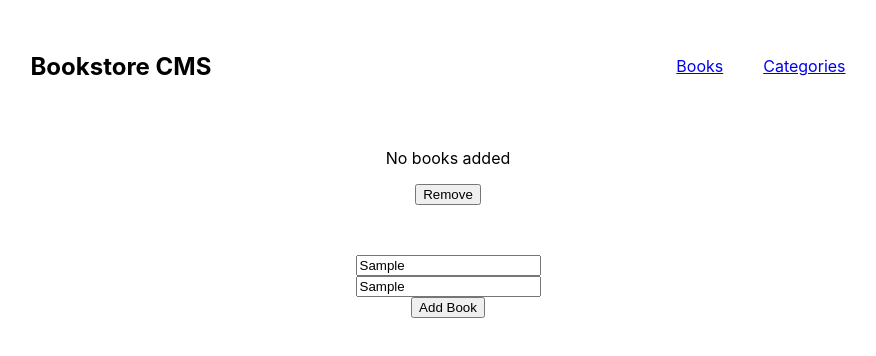
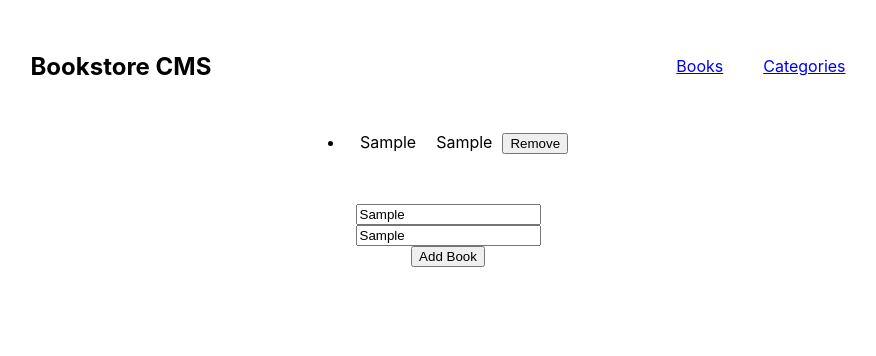
Before and after one commit to cwaku/bookstore, a React (Create React App) app: page / in a window 1280 px wide. Both pictures are taken after typing "Sample", "Sample" into the empty fields and a click on the button "Add Book". Shown: the top 356 px of the page, without its empty margins (192-1068 px from the left). Built offline with nearby package versions, Linux system fonts and the light colour scheme.

Commit message:
Add logic to remove and add book

```diff
--- a/package.json
+++ b/package.json
@@ -13,6 +13,7 @@
     "react-scripts": "5.0.0",
     "redux": "^4.1.2",
     "redux-logger": "^3.0.6",
+    "uuid": "^8.3.2",
     "web-vitals": "^2.1.4"
   },
   "scripts": {
--- a/src/components/Book.js
+++ b/src/components/Book.js
@@ -1,15 +1,45 @@
-export default function Books() {
+import { useDispatch } from 'react-redux';
+import { v4 as uuidv4 } from 'uuid';
+import { useState } from 'react';
+import { addBook, removeBook } from '../redux/books/books';
+import BooksList from './BookList';
+
+const Books = function ShowBooks() {
+  const dispatch = useDispatch();
+  const [title, setTitle] = useState('');
+  const [author, setAuthor] = useState('');
+
+  const submitBookToStore = () => {
+    if (title === '' || author === '') {
+      return;
+    }
+
+    const newBook = {
+      id: uuidv4(),
+      title,
+      author,
+    };
+
+    dispatch(addBook(newBook));
+  };
+
+  const removeBookFromStore = (id) => {
+    dispatch(removeBook(id));
+  };
+
+  // display books
   return (
     <main>
       <div className="books-container">
-        <p>No books added</p>
-        <button type="button">Remove</button>
+        <BooksList removeBook={removeBookFromStore} />
         <form className="add-form">
-          <input type="text" placeholder="Title" />
-          <input type="text" placeholder="Author" />
-          <button type="button">Add Book</button>
+          <input type="text" placeholder="Title" onChange={(e) => setTitle(e.target.value)} />
+          <input type="text" placeholder="Author" onChange={(e) => setAuthor(e.target.value)} />
+          <button type="button" onClick={submitBookToStore}>Add Book</button>
         </form>
       </div>
     </main>
   );
-}
+};
+
+export default Books;
--- /dev/null
+++ b/src/components/BookList.js
@@ -0,0 +1,16 @@
+import { useSelector } from 'react-redux';
+
+const BookList = (props) => {
+  const books = useSelector((state) => state.booksReducer);
+  return books.map((book) => (
+    <li key={book.id}>
+      <span>{book.title}</span>
+      <span>{book.author}</span>
+      <button type="button" onClick={() => props.removeBook(book.id)}>
+        Remove
+      </button>
+    </li>
+  ));
+};
+
+export default BookList;
--- a/src/index.js
+++ b/src/index.js
@@ -2,13 +2,17 @@ import React from 'react';
 import ReactDOM from 'react-dom';
 import { BrowserRouter } from 'react-router-dom';
 import './index.css';
+import { Provider } from 'react-redux';
 import App from './App';
+import store from './redux/ConfigureStore';
 
 ReactDOM.render(
   <React.StrictMode>
-    <BrowserRouter>
-      <App />
-    </BrowserRouter>
+    <Provider store={store}>
+      <BrowserRouter>
+        <App />
+      </BrowserRouter>
+    </Provider>
   </React.StrictMode>,
   document.getElementById('root'),
 );
--- a/src/pages/Books.css
+++ b/src/pages/Books.css
@@ -9,3 +9,7 @@
 .add-form {
   margin-top: 50px;
 }
+
+span {
+  margin: 10px;
+}
```
Also changed, not shown: 1 other file (tests, documents, lock files or other folders).
